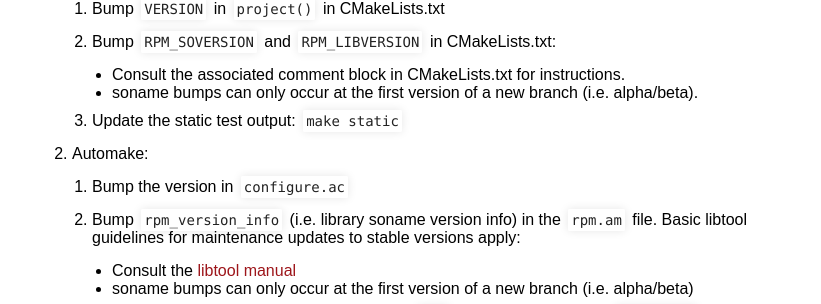
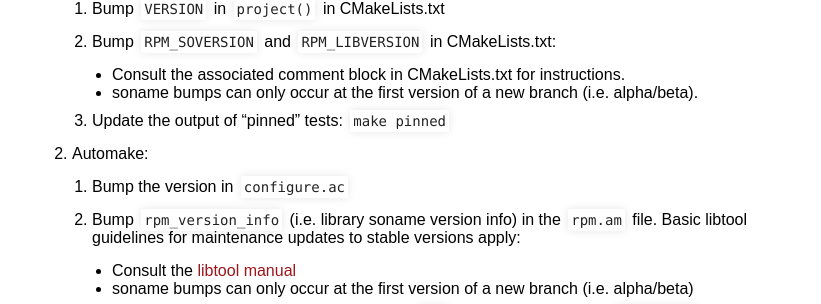
Before and after one commit to rpm-software-management/rpm-web, a Jekyll site: the page built from devel_doc/release_maintaince.md, in a window 1280 px wide and 900 px high, scrolled down 5031 px. Shown: the part 148-452 px from the top of the window, without its empty margins (218-1039 px from the left). Built offline with Jekyll 4.4.1, drawn with Linux system fonts in a browser that asks for light colours.

Commit message:
Fix up pinned test make target
We've eventually settled on the "make pinned" target so reflect that.

```diff
--- a/devel_doc/release_maintaince.md
+++ b/devel_doc/release_maintaince.md
@@ -339,7 +339,7 @@ you're preparing, for example `4.19.1`.
             * soname bumps can only occur at the first version of a new branch
               (i.e. alpha/beta).
 
-        1. Update the static test output: `make static`
+        1. Update the output of "pinned" tests: `make pinned`
 
     1. Automake:
 
```
